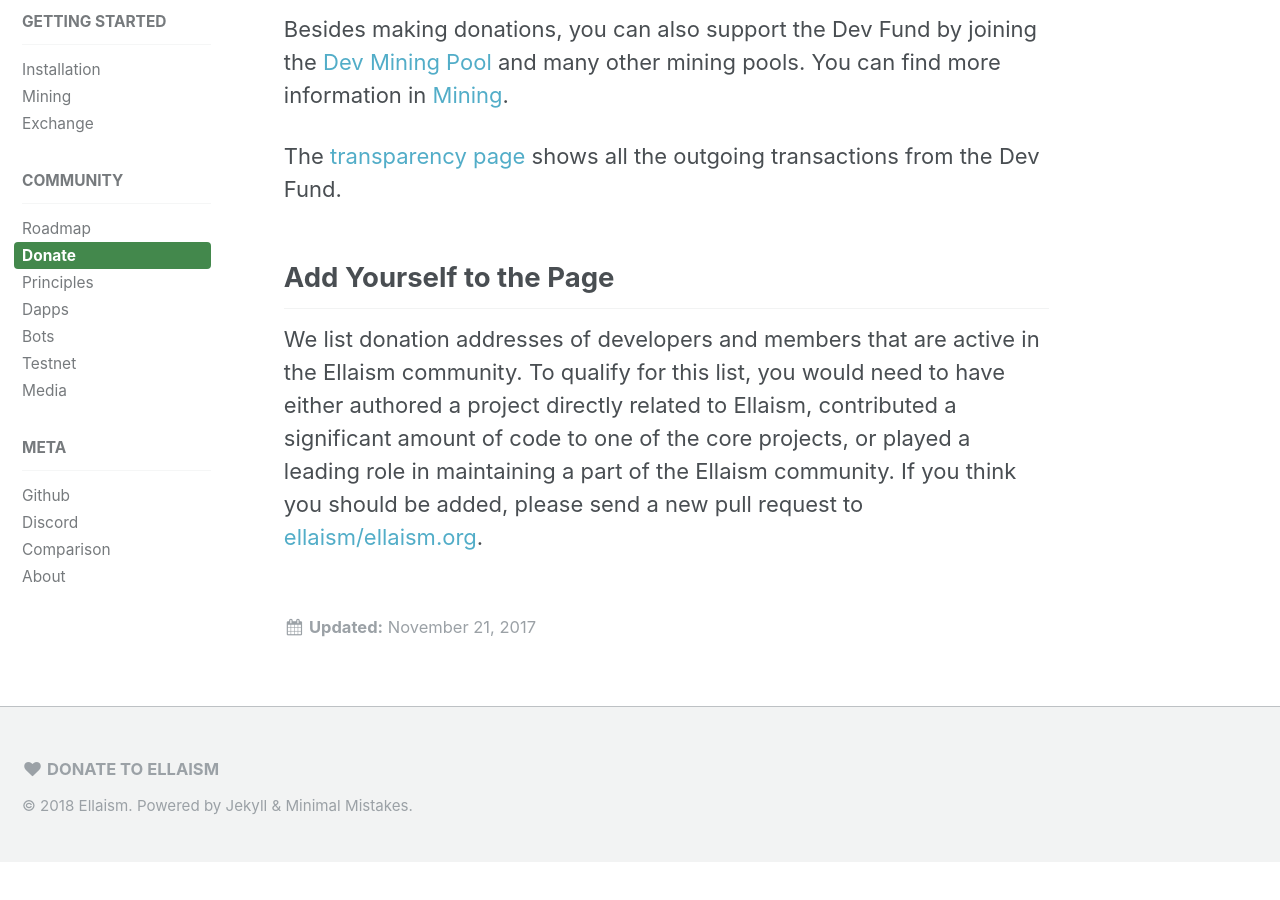
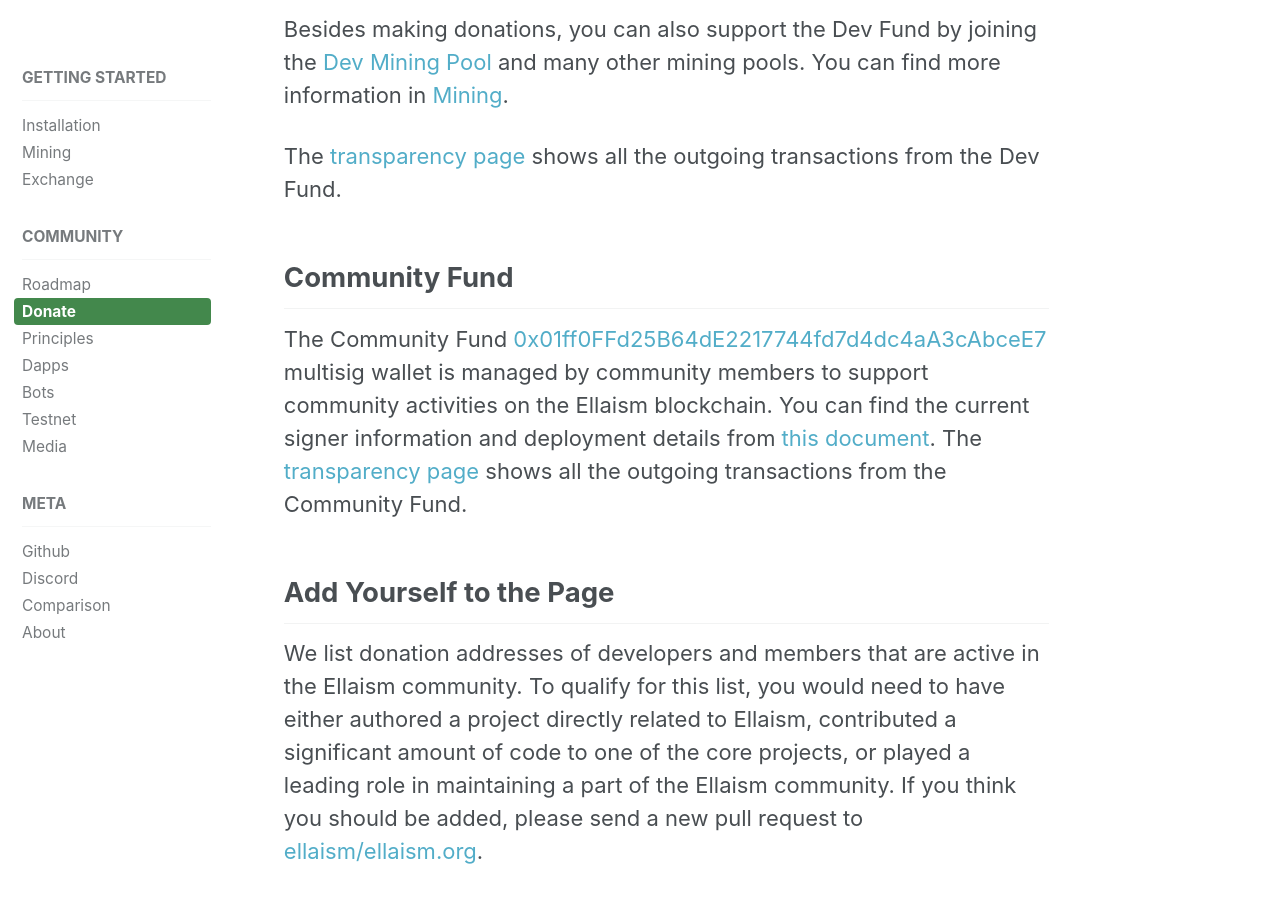
Before and after one commit to ellaism/ellaism.org, a Jekyll site: the page built from _docs/donate.md, in a window 1280 px wide and 900 px high, scrolled down 1076 px. Built offline with Jekyll 4.4.1, drawn with Linux system fonts in a browser that asks for light colours; before the commit the page ends 1938 px from its top, so only the background shows below that.

Commit message:
Add Community Fund in donation page

```diff
--- a/_docs/donate.md
+++ b/_docs/donate.md
@@ -25,6 +25,10 @@
 
 The [transparency page](https://transparency.ellaism.org/dev) shows all the outgoing transactions from the Dev Fund.
 
+## Community Fund
+
+The Community Fund [0x01ff0FFd25B64dE2217744fd7d4dc4aA3cAbceE7](https://explorer.ellaism.org/addr/0x01ff0FFd25B64dE2217744fd7d4dc4aA3cAbceE7) multisig wallet is managed by community members to support community activities on the Ellaism blockchain. You can find the current signer information and deployment details from [this document](https://github.com/ellaism/meta/tree/master/multisig). The [transparency page](https://transparency.ellaism.org/community) shows all the outgoing transactions from the Community Fund.
+
 ## Add Yourself to the Page
 
 We list donation addresses of developers and members that are active in the Ellaism community. To qualify for this list, you would need to have either authored a project directly related to Ellaism, contributed a significant amount of code to one of the core projects, or played a leading role in maintaining a part of the Ellaism community. If you think you should be added, please send a new pull request to [ellaism/ellaism.org](https://github.com/ellaism/ellaism.org).
```
